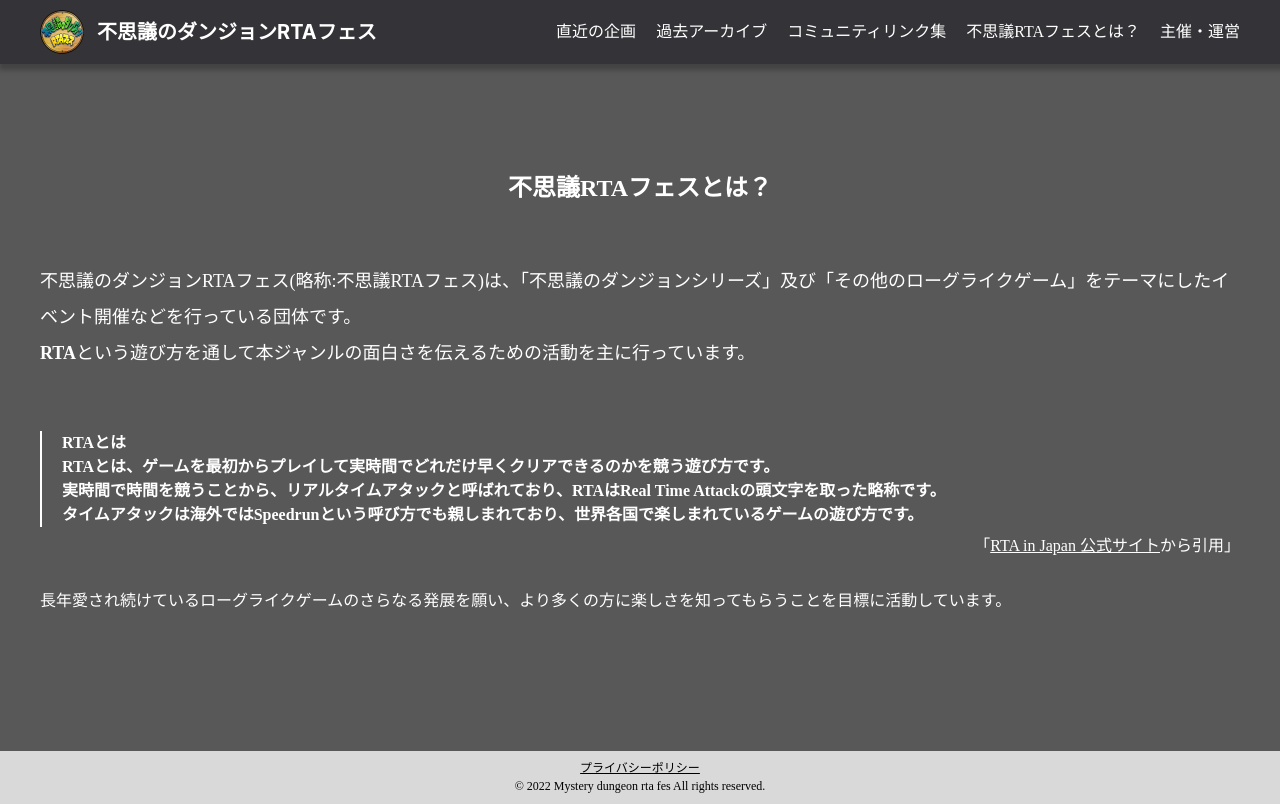
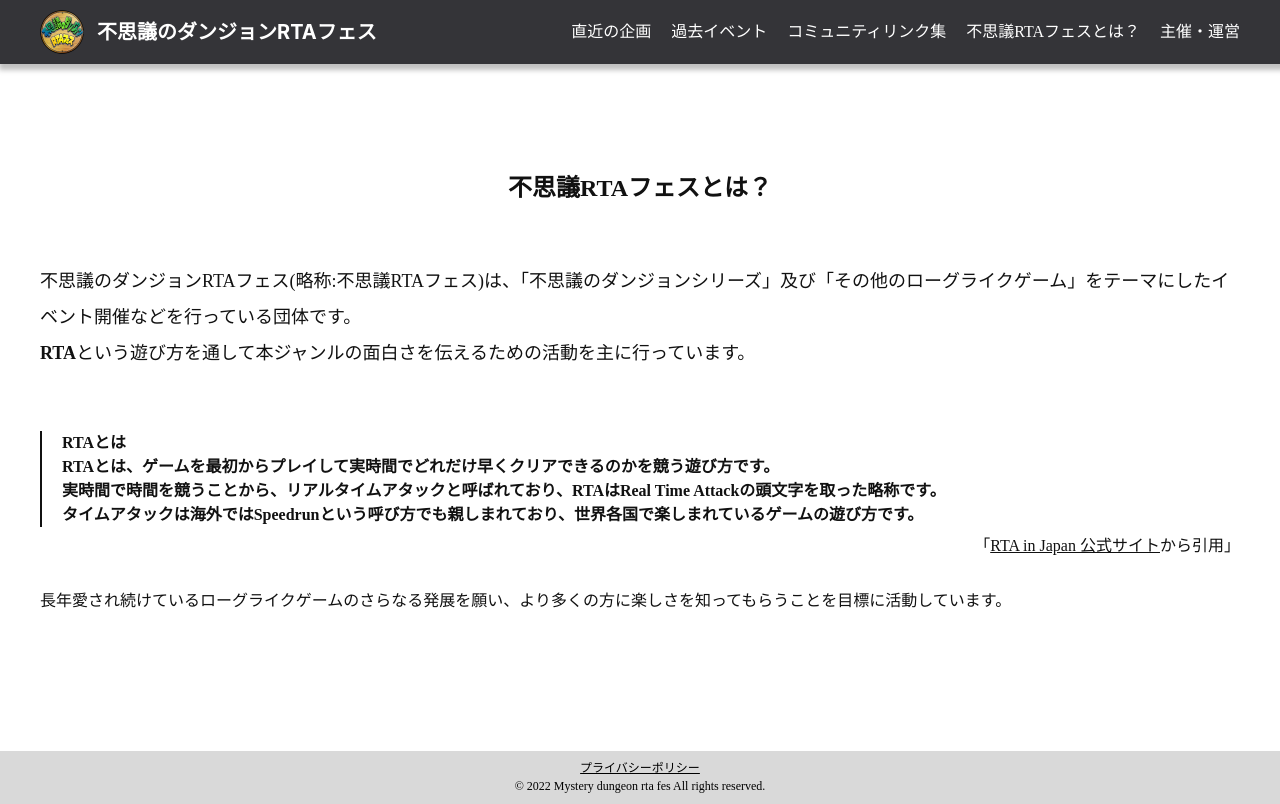
Before and after one commit to mysrtafes/mysrtafes-web-front, a Next.js app: page /about-fushigi-fes in a window 1280 px wide. Built offline with nearby package versions, Linux system fonts and the light colour scheme.

Commit message:
不思議フェスページの色調変更

```diff
--- a/src/components/Header/Header.tsx
+++ b/src/components/Header/Header.tsx
@@ -40,7 +40,7 @@
               </li>
               <li>
                 <Scroll smooth={true} duration={600} to="event-archives">
-                  過去アーカイブ
+                  過去イベント
                 </Scroll>
               </li>
               <li>
@@ -78,7 +78,7 @@
                 </li>
                 <li>
                   <Scroll smooth={true} duration={600} to="event-archives" onClick={toggleMenu}>
-                    過去アーカイブ
+                    過去イベント
                   </Scroll>
                 </li>
                 <li>
--- a/src/components/Header/SubPageHeader.tsx
+++ b/src/components/Header/SubPageHeader.tsx
@@ -37,7 +37,7 @@
               </li>
               <li>
                 <Link href="/#event-archives">
-                  <a>過去アーカイブ</a>
+                  <a>過去イベント</a>
                 </Link>
               </li>
               <li>
@@ -80,7 +80,7 @@
                 </li>
                 <li>
                     <Link href="/#event-archives">
-                    <a>過去アーカイブ</a>
+                    <a>過去イベント</a>
                     </Link>
                 </li>
                 <li>
--- a/src/styles/AboutFushigiFes.module.scss
+++ b/src/styles/AboutFushigiFes.module.scss
@@ -1,7 +1,6 @@
 .aboutFushigiFes {
-  background: #585858;
-  color: #fff;
   padding: 110px 0;
+  color: #111;
   margin: 0 auto;
   min-height: calc(100vh - 64px - 53px);
   .textContent {
@@ -12,7 +11,7 @@
   }
   .aboutRTA {
     padding-left: 20px;
-    border-left: 2px solid #fff;
+    border-left: 2px solid #111;
     font-weight: bold;
     margin-bottom: 10px;
     line-height: 1.5;
```
